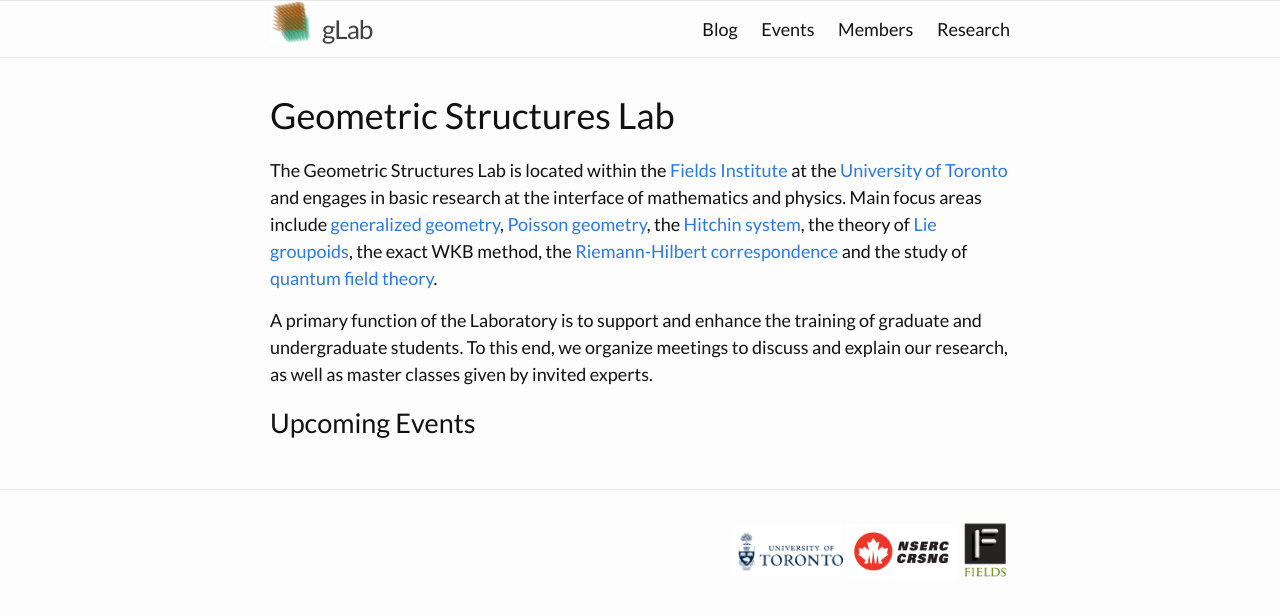
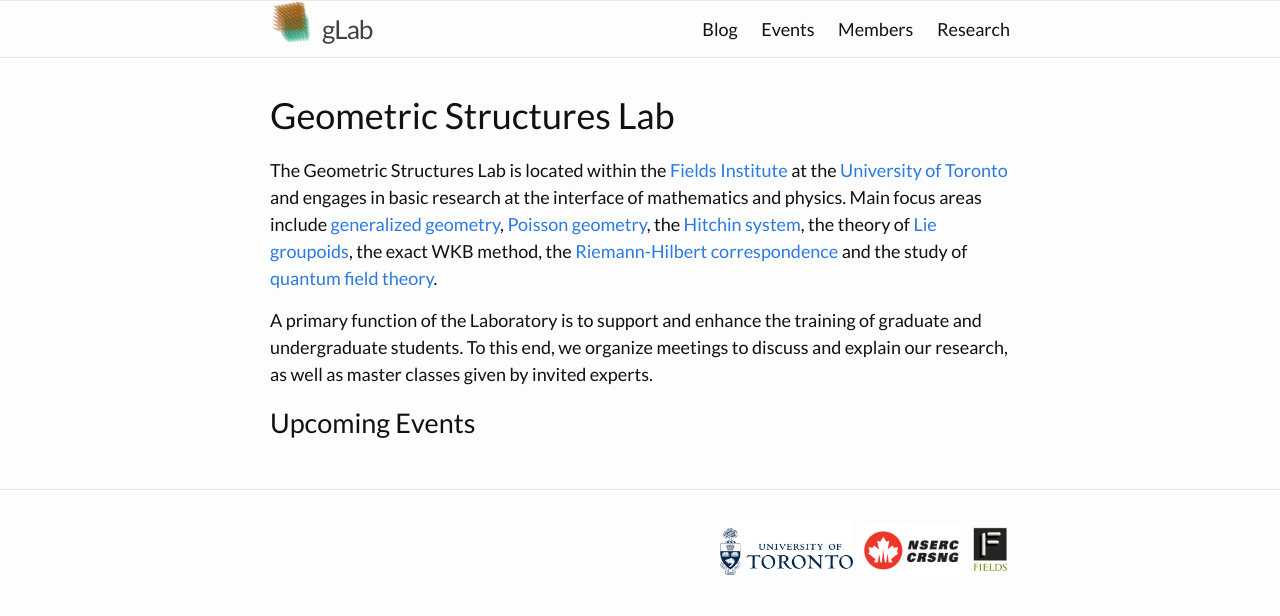
Before and after one commit to g-s-lab/glab, a Jekyll site: the page built from index.md, in a window 1280 px wide. Shown: the top 616 px of the page. Built offline with Jekyll 4.4.1, drawn with Linux system fonts in a browser that asks for light colours.

Commit message:
Update footer.html

```diff
--- a/_includes/footer.html
+++ b/_includes/footer.html
@@ -2,9 +2,9 @@
 
   <div class="wrapper">
     <div style="text-align:right">
-      <img src="{{ site.baseurl }}/images/UofT.png" alt="UofT" style="width: 110px;"/>
+      <img src="{{ site.baseurl }}/images/UofT.png" alt="UofT" style="width: 140px;"/>
       <img src="{{ site.baseurl }}/images/NSERC_C.jpg" alt="NSERC" style="width: 110px;"/>
-      <img src="{{ site.baseurl }}/images/fields117x149.png" alt="Fields" style="width: 50px;"/>
+      <img src="{{ site.baseurl }}/images/fields117x149.png" alt="Fields" style="width: 40px;"/>
     </div>
     <!-- <h2 class="footer-heading">{{ site.title }}</h2> -->
 
```
